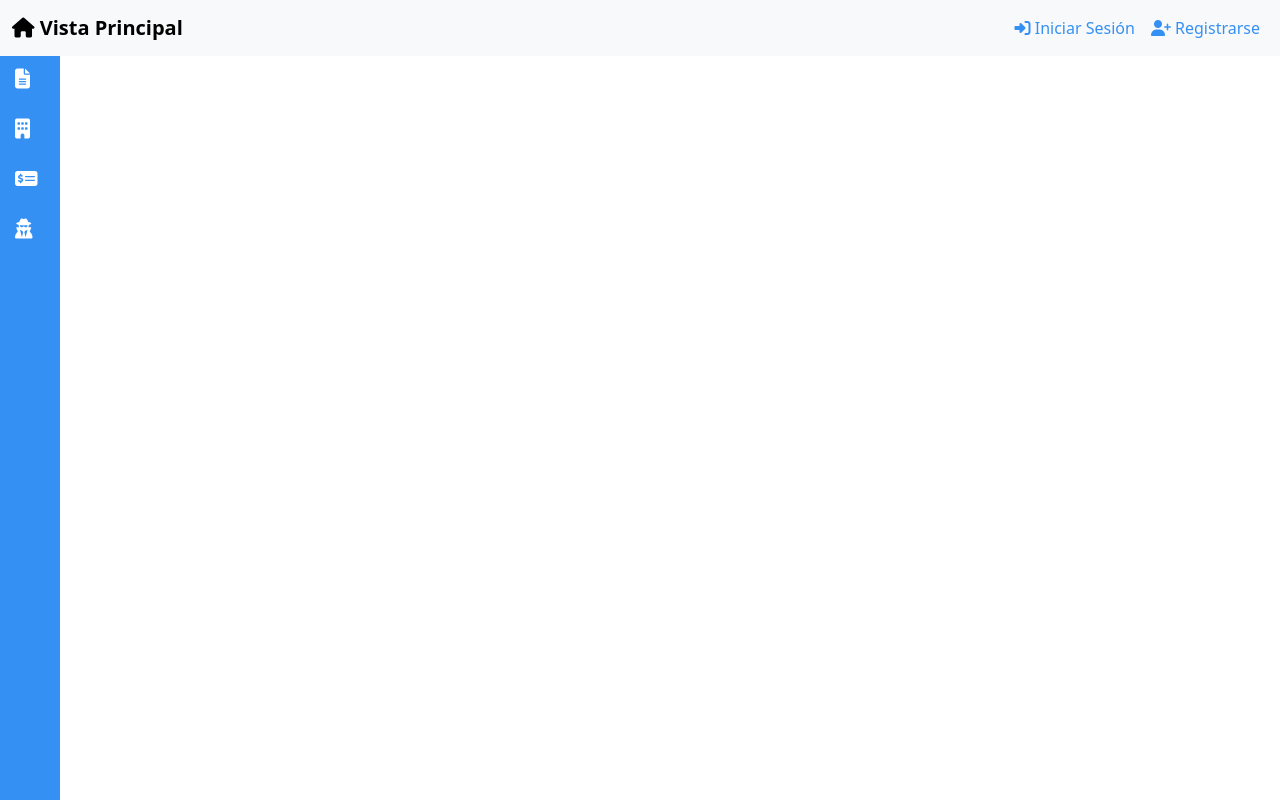
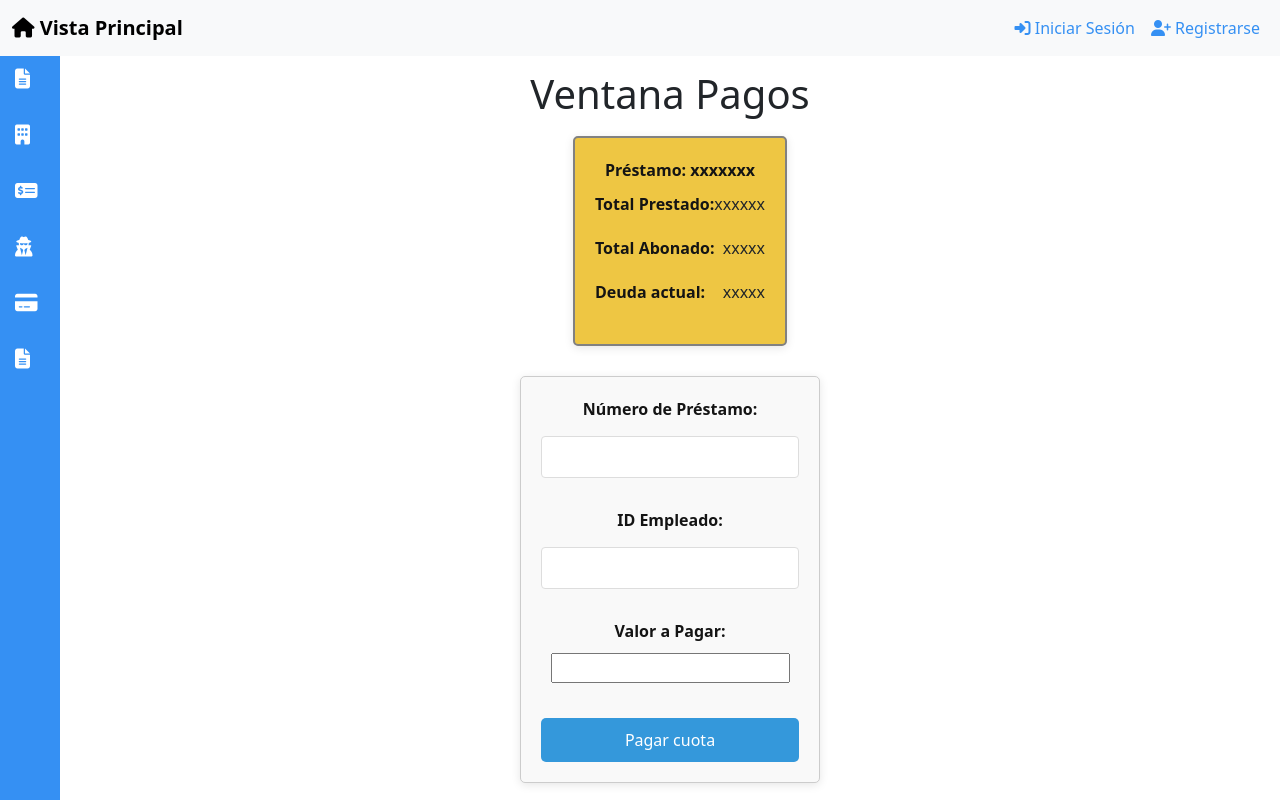
Before and after one commit to AndresZunigaZ2005/frontend-loans, a React (Create React App) app: page /pago in a window 1280 px wide. Built offline with nearby package versions, Linux system fonts and the light colour scheme.

Commit message:
Ventana de reportes y de pagos

```diff
--- a/src/App.js
+++ b/src/App.js
@@ -13,7 +13,9 @@ import Sidebar from './components/mainApp/Sidebar';
 import EmpleadoList from './components/empleado/EmpleadoList';
 import AuditoriaUsuario from './components/auditoriaUsuario/AuditoriaUsuarioForm';
 import EmpleadoCRUD from './components/empleado/EmpleadoCRUD';
-import Navbar from './components/mainApp/Navbar'; // Importa el nuevo componente de la barra superior
+import Navbar from './components/mainApp/Navbar';
+import Pago from "./components/Pago/Pago";
+import Reportes from "./components/Reportes/Reportes"; // Importa el nuevo componente de la barra superior
 
 function App() {
   return (
@@ -32,6 +34,8 @@ function App() {
             <Route path="/crud-sucursal" element={<SucursalCRUD />} />
             <Route path="/crud-prestamo" element={<PrestamoCRUD />} />
             <Route path="/auditoria-usuario" element={<AuditoriaUsuario/>}/>
+            <Route path="/pago" element={<Pago/>}/>
+            <Route path="/reportes" element={<Reportes/>}/>
           </Routes>
         </div>
       </div>
--- /dev/null
+++ b/src/components/Pago/FormularioPago.css
@@ -0,0 +1,54 @@
+.contenedorGeneralPago {
+    display: flex;
+    flex-direction: column;
+    justify-content: center;
+    align-items: center;
+    gap: 10px;
+}
+
+.formularioPago {
+    display: flex;
+    flex-direction: column;
+    width: 300px; /* Ajusta el ancho del formulario según sea necesario */
+    background-color: #f9f9f9; /* Color de fondo del formulario */
+    padding: 20px; /* Espaciado interno del formulario */
+    border-radius: 5px; /* Esquinas redondeadas */
+    box-shadow: 0 2px 10px rgba(0, 0, 0, 0.1); /* Sombra del formulario */
+}
+
+.formularioPago div {
+    margin-bottom: 15px; /* Espaciado entre campos del formulario */
+}
+
+.formularioPago button {
+    margin-top: 20px; /* Espacio entre el último campo y el botón */
+    padding: 10px; /* Espaciado interno del botón */
+    background-color: #3498db; /* Color de fondo */
+    color: white; /* Color del texto */
+    border: none; /* Sin borde */
+    cursor: pointer; /* Cambia el cursor al pasar sobre el botón */
+    font-size: 16px; /* Tamaño de fuente */
+    border-radius: 5px; /* Esquinas redondeadas del botón */
+}
+
+.formularioPago button:hover {
+    background-color: #2980b9; /* Color al pasar el mouse */
+}
+
+.informacionPrestamo {
+    margin-left: 20px; /* Espacio a la izquierda de la sección de información */
+    display: flex;
+    flex-direction: column;
+    justify-content: center;
+    padding: 20px; /* Espaciado interno para la información */
+    background-color: #EEC643; /* Color de fondo para la sección de información */
+    border-radius: 5px; /* Esquinas redondeadas */
+    box-shadow: 0 2px 10px rgba(0, 0, 0, 0.1); /* Sombra para la sección de información */
+    border: #818181 solid 2px;
+}
+
+.infoRow {
+    display: flex;
+    justify-content: space-between; /* Alinea los labels y los valores */
+    margin-bottom: 10px; /* Espaciado entre las filas de información */
+}
--- /dev/null
+++ b/src/components/Pago/InformacionPrestamo.jsx
@@ -0,0 +1,25 @@
+// src/components/InformacionPrestamo.js
+
+import React from 'react';
+
+const InformacionPrestamo = ({ idPrestamo, totalPrestado, totalAbonado, deudaActual }) => {
+    return (
+        <div className="informacionPrestamo">
+            <label>Préstamo: {idPrestamo}</label>
+            <div className="infoRow">
+                <label>Total Prestado:</label>
+                <span>{totalPrestado}</span>
+            </div>
+            <div className="infoRow">
+                <label>Total Abonado:</label>
+                <span>{totalAbonado}</span>
+            </div>
+            <div className="infoRow">
+                <label>Deuda actual:</label>
+                <span>{deudaActual}</span>
+            </div>
+        </div>
+    );
+};
+
+export default InformacionPrestamo;
--- /dev/null
+++ b/src/components/Pago/Pago.jsx
@@ -0,0 +1,90 @@
+// src/components/FormularioPago.js
+
+import React, { useState } from 'react';
+import './FormularioPago.css'; // Asegúrate de importar el CSS
+import InformacionPrestamo from './InformacionPrestamo'; // Importa el nuevo componente
+
+const FormularioPago = () => {
+    const [formData, setFormData] = useState({
+        numeroPrestamo: '',
+        idEmpleado: '',
+        valorAPagar: '',
+    });
+
+    const [informacion, setInformacion] = useState({
+
+        //TODO aca debemos sacar la info desde el back
+
+        idPrestamo: 'xxxxxxx',
+        totalPrestado: 'xxxxxx',
+        totalAbonado: 'xxxxx',
+        deudaActual: 'xxxxx',
+    });
+
+    const handleChange = (e) => {
+        const { name, value } = e.target;
+        setFormData({ ...formData, [name]: value });
+    };
+
+    const handleSubmit = (e) => {
+        e.preventDefault();
+        console.log('Datos del formulario:', formData);
+        // Aquí puedes agregar la lógica para enviar los datos al backend o procesarlos
+    };
+
+    return (
+        <div className="contenedorGeneralPago">
+            <h1>Ventana Pagos</h1>
+            <InformacionPrestamo
+                idPrestamo={informacion.idPrestamo}
+                totalPrestado={informacion.totalPrestado}
+                totalAbonado={informacion.totalAbonado}
+                deudaActual={informacion.deudaActual}
+            />
+            <div className="contenido">
+                <form onSubmit={handleSubmit} className="formularioPago">
+                    <div>
+                        <label htmlFor="numeroPrestamo">Número de Préstamo:</label>
+                        <input
+                            type="text"
+                            id="numeroPrestamo"
+                            name="numeroPrestamo"
+                            value={formData.numeroPrestamo}
+                            onChange={handleChange}
+                            required
+                        />
+                    </div>
+
+                    <div>
+                        <label htmlFor="idEmpleado">ID Empleado:</label>
+                        <input
+                            type="text"
+                            id="idEmpleado"
+                            name="idEmpleado"
+                            value={formData.idEmpleado}
+                            onChange={handleChange}
+                            required
+                        />
+                    </div>
+
+                    <div>
+                        <label htmlFor="valorAPagar">Valor a Pagar:</label>
+                        <input
+                            type="number"
+                            id="valorAPagar"
+                            name="valorAPagar"
+                            value={formData.valorAPagar}
+                            onChange={handleChange}
+                            required
+                        />
+                    </div>
+
+                    <button type="submit">Pagar cuota</button>
+                </form>
+
+            </div>
+        </div>
+    );
+};
+
+export default FormularioPago;
--- /dev/null
+++ b/src/components/Reportes/Reportes.jsx
@@ -0,0 +1,47 @@
+// src/components/FormularioPago.js
+
+import React, { useState } from 'react';
+
+
+const FormularioPago = () => {
+    const [formData, setFormData] = useState({
+        numeroPrestamo: '',
+    });
+
+    const handleChange = (e) => {
+        const { name, value } = e.target;
+        setFormData({ ...formData, [name]: value });
+    };
+
+    const handleSubmit = (e) => {
+        e.preventDefault();
+        console.log('Datos del formulario:', formData);
+        // Aquí puedes agregar la lógica para enviar los datos al backend o procesarlos
+    };
+
+    return (
+        <div className="contenedorGeneralPago">
+            <h1>Ventana Reportes</h1>
+            <div className="contenido">
+                <form onSubmit={handleSubmit} className="formularioPago">
+                    <div>
+                        <label htmlFor="numeroPrestamo">Número de Préstamo:</label>
+                        <input
+                            type="text"
+                            id="numeroPrestamo"
+                            name="numeroPrestamo"
+                            value={formData.numeroPrestamo}
+                            onChange={handleChange}
+                            required
+                        />
+                    </div>
+
+                    <button type="submit">Generar reporte</button>
+                </form>
+
+            </div>
+        </div>
+    );
+};
+
+export default FormularioPago;
--- a/src/components/api/ColombiaData.js
+++ b/src/components/api/ColombiaData.js
@@ -42,4 +42,4 @@ const GeoNamesAPIComponent = () => {
   // Manejar el cambio de departamento
   const handleDepartamentoChange = (e) => {
     setSelectedDepartamento(e.target.value);
-  }
+  }}
--- a/src/components/mainApp/Sidebar.css
+++ b/src/components/mainApp/Sidebar.css
@@ -30,6 +30,7 @@
 
 .sidebar-list li {
   padding: 15px;
+  margin-bottom: 10%;
 }
 
 .sidebar-list li a {
--- a/src/components/mainApp/Sidebar.jsx
+++ b/src/components/mainApp/Sidebar.jsx
@@ -21,7 +21,7 @@ const Sidebar = () => {
         <li>
           <Link to="/solicitud-prestamo">
             <i className="fas fa-file-alt"></i> {/* Ícono de Solicitud de Préstamo */}
-            {isOpen && <span>Solicitud de Préstamo</span>}
+            {isOpen && <span>Solicitud Préstamo</span>}
           </Link>
         </li>
         <li>
@@ -38,8 +38,20 @@ const Sidebar = () => {
         </li>
         <li>
           <Link to="/auditoria-usuario">
-          <i class="fa-solid fa-user-secret"></i>
-          {isOpen && <span>Auditoria de Usuario</span>}
+            <i className="fa-solid fa-user-secret"></i>
+            {isOpen && <span>Auditoria Usuario</span>}
+          </Link>
+        </li>
+        <li>
+          <Link to="/pago">
+            <i className="fa-solid fa-credit-card"></i>
+            {isOpen && <span>Realizar pagos</span>}
+          </Link>
+        </li>
+        <li>
+          <Link to="/reportes">
+            <i className="fa-solid fa-file-alt"></i>
+            {isOpen && <span>Reportes</span>}
           </Link>
         </li>
       </ul>
```
